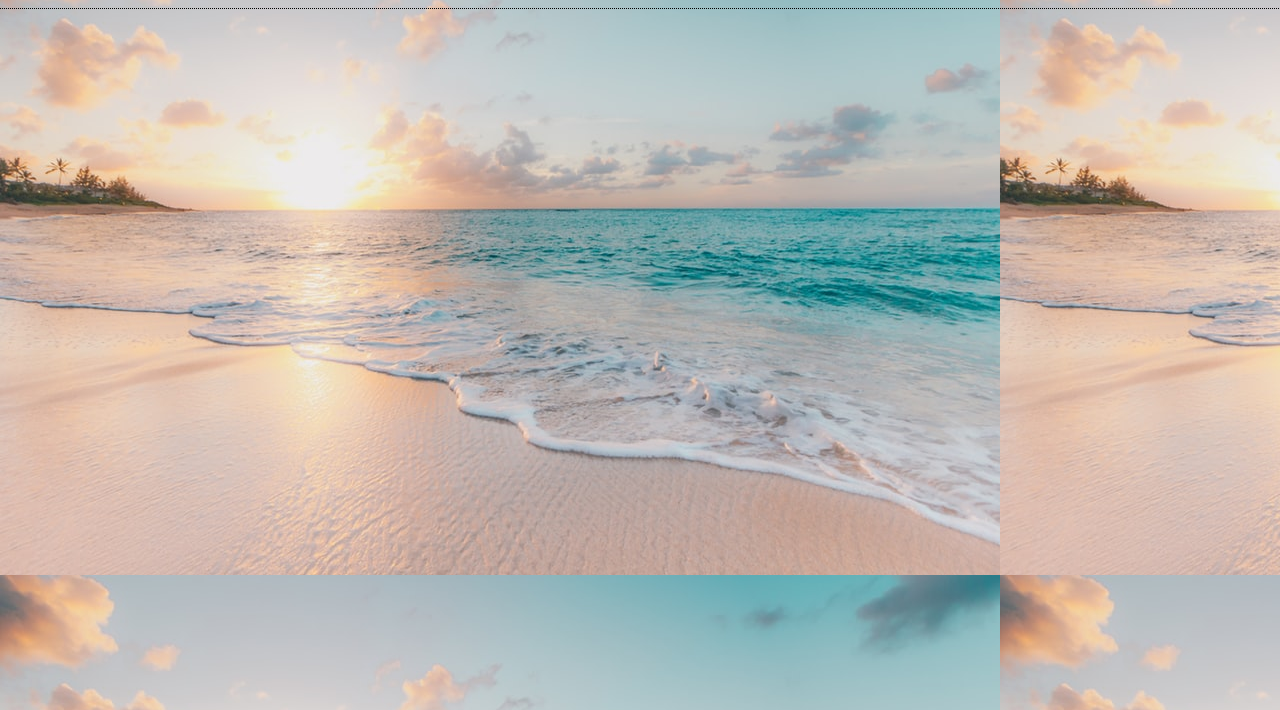
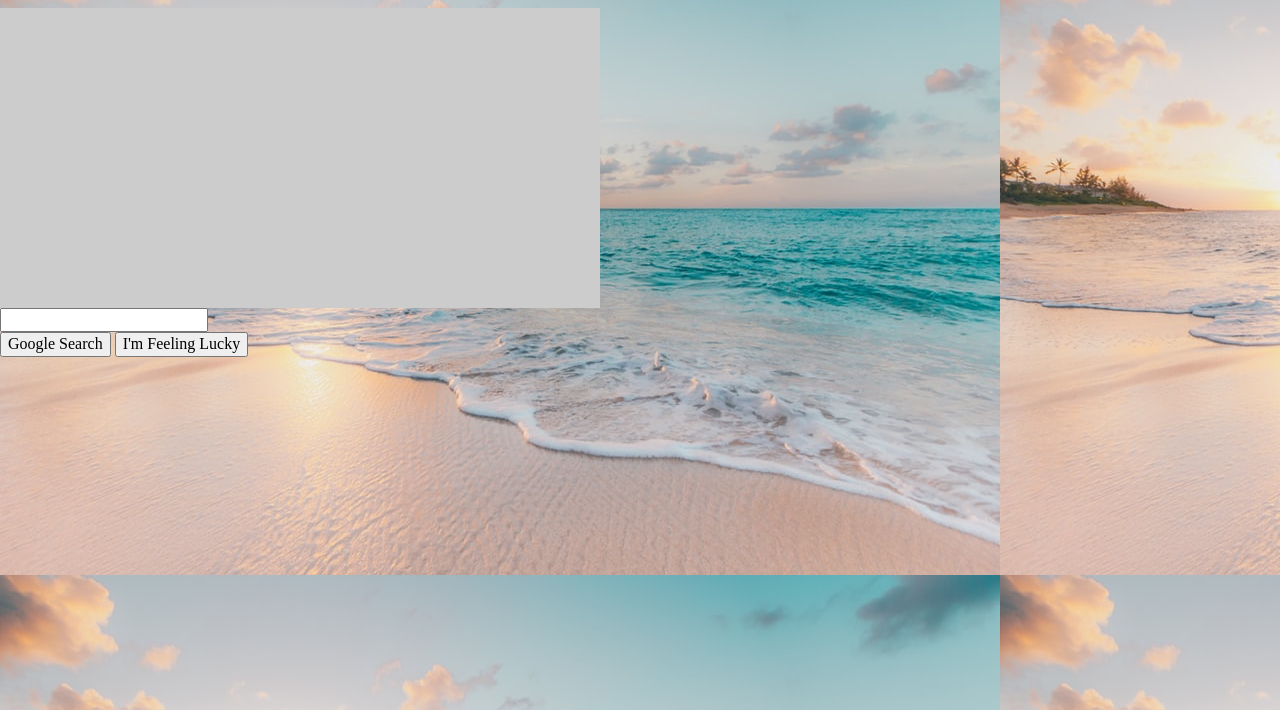
Before and after one commit to mzunigasanchez/Google-Doodle, a plain HTML site: page index.html in a window 1280 px wide. Shown: the part 90-800 px from the top of the page. Drawn offline with nearby package versions, Linux system fonts and the light colour scheme.

Commit message:
Template

```diff
--- a/css/styles.css
+++ b/css/styles.css
@@ -5,9 +5,7 @@
   * Outline Elements
 */
 
-* {
-    outline: 1px dotted black;
-}
+
 
 body {
   background: url(../Img/Sun.jpg);
--- /dev/null
+++ b/css/template.css
@@ -0,0 +1,5 @@
+#stage {
+    background: #ccc;
+    height: 300px;
+    width: 600px;
+  }
--- a/index.html
+++ b/index.html
@@ -20,7 +20,9 @@
 
     <!-- Normalize -->
     <link rel="stylesheet" href="https://cdnjs.cloudflare.com/ajax/libs/normalize/8.0.1/normalize.min.css">
-    <!-- Library Styling -->
+    <!-- Template Styling -->
+
+    <link rel="stylesheet" href="css/template.css"
 
     <!-- My Styles -->
     <link rel="stylesheet" href="css/styles.css">
@@ -29,10 +31,27 @@
 <body>
 
     <h1>Summer Google Doodle</h1>
+    <main>
 
+        <!-- Doodle Stage -->
+        <div id="stage">
+
+            <!-- Elements -->
+
+        </div>
+
+        <input type="text" />
+        <div id="search">
+          <button>Google Search</button>
+          <button>I'm Feeling Lucky</button>
+        </div>
+
+    </main>
 
 
     <!-- JS Libraries -->
+
+    <script src="https://cdnjs.cloudflare.com/ajax/libs/jquery/3.1.1/jquery.min.js"></script>
 
     <!-- My Scripts -->
     <script src="js/scripts.js"></script>
```
